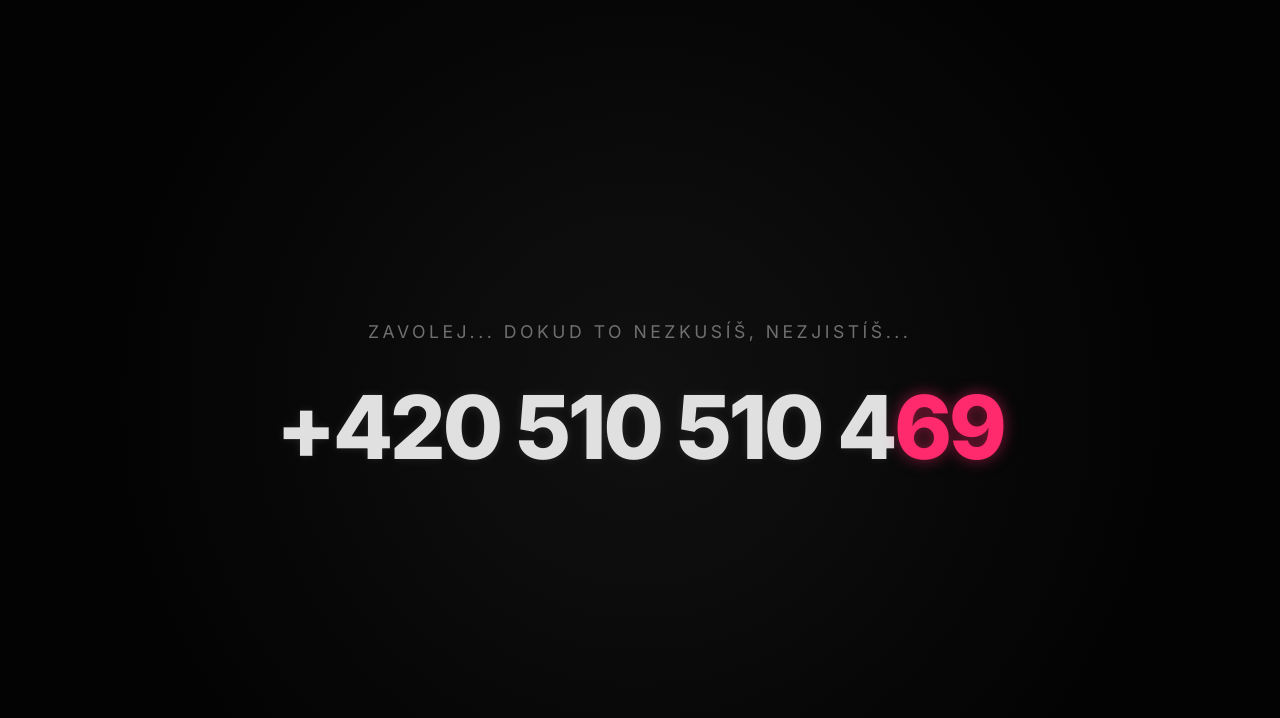
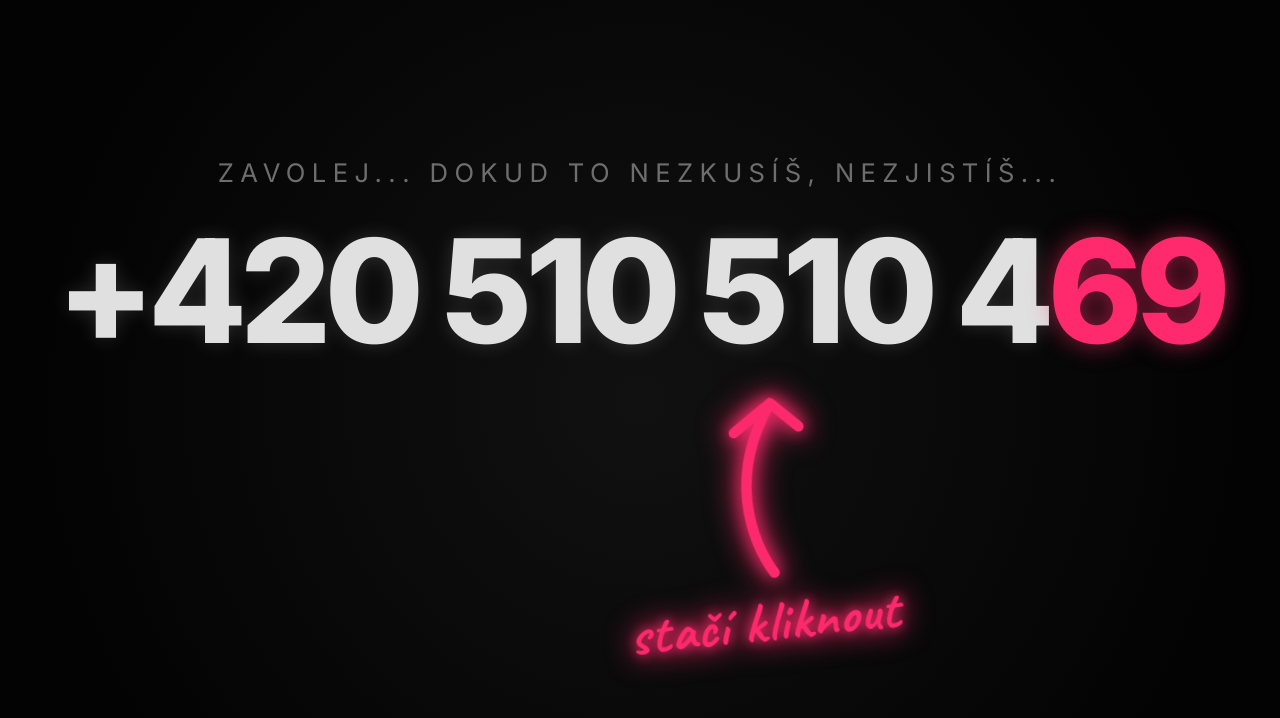
Before and after one commit to SkoroVim/510510469, a plain HTML site: page index.html in a window 1280 px wide. Drawn offline with Linux system fonts and the light colour scheme.

Commit message:
Update index.html
some changes

```diff
--- a/index.html
+++ b/index.html
@@ -9,29 +9,24 @@
 
     <link rel="preconnect" href="https://fonts.googleapis.com">
     <link rel="preconnect" href="https://fonts.gstatic.com" crossorigin>
-    <link href="https://fonts.googleapis.com/css2?family=Inter:wght@300;400;600;800&display=swap" rel="stylesheet">
+    <link href="https://fonts.googleapis.com/css2?family=Caveat:wght@400;700&family=Inter:wght@300;400;600;800&display=swap" rel="stylesheet">
 
     <style>
-        /* Nastavení barev a fontů */
         :root {
             --bg-color: #030303;
             --text-subtle: #888888;
             --text-main: #e0e0e0;
             --accent-neon: #ff2a6d;
             --accent-cyan: #05d9e8;
+            --smooth-ease: cubic-bezier(0.33, 1, 0.68, 1);
         }
 
-        * {
-            margin: 0;
-            padding: 0;
-            box-sizing: border-box;
-        }
+        * { margin: 0; padding: 0; box-sizing: border-box; }
 
         body {
             background-color: var(--bg-color);
-            background-image: radial-gradient(circle at center, #111111 0%, #030303 70%);
+            background-image: radial-gradient(circle at center, #111111 0%, #030303 80%);
             color: var(--text-main);
-            /* Teď už to bude fungovat všude */
             font-family: 'Inter', Helvetica, Arial, sans-serif;
             height: 100vh;
             display: flex;
@@ -43,78 +38,146 @@
 
         .container {
             position: relative;
-            padding: 2rem;
-            animation: slowFadeIn 2.5s ease-out forwards;
+            padding: 1rem;
+            width: 100%;
+            animation: slowFadeIn 2.5s var(--smooth-ease) forwards;
+            display: flex;
+            flex-direction: column;
+            align-items: center;
+            justify-content: center;
         }
 
+        /* ZVĚTŠENÝ PODNADPIS */
         .subtitle {
-            font-size: clamp(0.9rem, 3vw, 1.1rem);
-            letter-spacing: 0.2em;
+            font-size: clamp(1rem, 4vw, 1.6rem); /* Větší rozsah */
+            letter-spacing: 0.25em;
             text-transform: uppercase;
             color: var(--text-subtle);
-            margin-bottom: 2rem;
+            margin-bottom: 1.5rem;
             font-weight: 400;
             opacity: 0.8;
+            white-space: nowrap; /* Aby se nelámal */
         }
 
+        /* MASIVNÍ ČÍSLO */
         .phone-link {
             display: inline-block;
             text-decoration: none;
             color: var(--text-main);
-            font-size: clamp(2.5rem, 8vw, 5.5rem);
-            font-weight: 800; /* Extra tučné pro Inter */
-            letter-spacing: -0.04em; /* Inter potřebuje trochu víc scucnout u velkých nápisů */
+            /* Obrovský skok ve velikosti */
+            font-size: clamp(3rem, 13vw, 9rem);
+            font-weight: 900; /* Extra tučné */
+            letter-spacing: -0.05em;
+            line-height: 1.1;
             position: relative;
-            transition: all 0.3s cubic-bezier(0.25, 0.46, 0.45, 0.94);
+            transition: all 0.3s var(--smooth-ease);
             cursor: pointer;
-            text-shadow: 0 0 10px rgba(255, 255, 255, 0.1);
+            text-shadow: 0 0 20px rgba(255, 255, 255, 0.15);
+            z-index: 5;
+            white-space: nowrap; /* Zabrání zalomení na mobilu */
         }
 
         .highlight-end {
             color: var(--accent-neon);
-            text-shadow: 0 0 15px rgba(255, 42, 109, 0.5);
+            text-shadow: 0 0 25px rgba(255, 42, 109, 0.6);
             display: inline-block;
             transition: all 0.3s ease;
         }
 
         .phone-link:hover {
-            transform: scale(1.03);
+            transform: scale(1.02);
             color: #ffffff;
-            text-shadow: -3px 0 var(--accent-cyan), 3px 0 var(--accent-neon);
+            text-shadow: -4px 0 var(--accent-cyan), 4px 0 var(--accent-neon);
+        }
+        .phone-link:hover .highlight-end {
+             text-shadow: 0 0 50px var(--accent-neon), -5px 0 var(--accent-cyan), 5px 0 var(--accent-neon);
         }
 
-        .phone-link:hover .highlight-end {
-             text-shadow: 0 0 30px var(--accent-neon), -3px 0 var(--accent-cyan), 3px 0 var(--accent-neon);
+        /* --- SEKCE S ŠIPKOU --- */
+        .cta-container {
+            margin-top: 0.5rem;
+            /* Dynamický margin, aby to sedělo u velkého textu */
+            margin-left: 20vw;
+            color: var(--accent-neon);
+            display: flex;
+            flex-direction: column;
+            align-items: center;
+            opacity: 0;
+            animation: fadeInBlock 1.2s var(--smooth-ease) 1.5s forwards, neonPulse 3s infinite alternate ease-in-out 2.5s;
+            transform: rotate(-6deg);
         }
 
+        /* ZVĚTŠENÝ TEXT "STAČÍ KLIKNOUT" */
+        .cta-text {
+            font-family: 'Caveat', cursive;
+            font-size: clamp(2rem, 5vw, 3.5rem); /* Mnohem větší */
+            font-weight: 700;
+            letter-spacing: 0.02em;
+            text-shadow: 0 0 12px var(--accent-neon);
+            margin-bottom: -15px;
+            margin-left: -30px;
+        }
+
+        /* ZVĚTŠENÁ ŠIPKA */
+        .drawn-arrow-svg {
+            width: clamp(80px, 15vw, 130px); /* Větší šipka */
+            height: auto;
+            overflow: visible;
+            filter: drop-shadow(0 0 8px var(--accent-neon));
+        }
+
+        .arrow-path {
+            fill: none;
+            stroke: var(--accent-neon);
+            stroke-width: 4; /* Tlustší čára */
+            stroke-linecap: round;
+            stroke-linejoin: round;
+            stroke-dasharray: 250;
+            stroke-dashoffset: 250;
+            animation: drawArrow 1.2s var(--smooth-ease) 1.5s forwards;
+        }
+
+        /* --- ANIMACE --- */
+        @keyframes slowFadeIn {
+            0% { opacity: 0; transform: scale(0.9); filter: blur(15px); }
+            100% { opacity: 1; transform: scale(1); filter: blur(0); }
+        }
+
+        @keyframes fadeInBlock {
+            from { opacity: 0; transform: translateY(20px) rotate(-6deg); }
+            to { opacity: 1; transform: translateY(0) rotate(-6deg); }
+        }
+
+        @keyframes drawArrow {
+            to { stroke-dashoffset: 0; }
+        }
+
+        @keyframes neonPulse {
+            from { filter: drop-shadow(0 0 4px var(--accent-neon)); opacity: 0.8; }
+            to { filter: drop-shadow(0 0 15px var(--accent-neon)); opacity: 1; }
+        }
+
+        /* Toast */
         .toast {
             position: fixed;
             bottom: 3rem;
             left: 50%;
             transform: translateX(-50%) translateY(30px);
-            background: rgba(20, 20, 20, 0.9);
+            background: rgba(20, 20, 20, 0.95);
             color: var(--accent-cyan);
-            padding: 0.8rem 1.5rem;
-            border-radius: 4px;
-            font-size: 0.9rem;
-            font-weight: 600;
+            padding: 1rem 2rem;
+            border-radius: 6px;
+            font-size: 1.1rem; /* Větší font i v notifikaci */
+            font-weight: 700;
             letter-spacing: 0.05em;
             opacity: 0;
             pointer-events: none;
             transition: all 0.4s cubic-bezier(0.175, 0.885, 0.32, 1.275);
-            border: 1px solid rgba(5, 217, 232, 0.2);
-            box-shadow: 0 5px 15px rgba(0,0,0,0.5);
+            border: 1px solid rgba(5, 217, 232, 0.3);
+            box-shadow: 0 10px 30px rgba(0,0,0,0.7);
+            z-index: 10;
         }
-
-        .toast.show {
-            opacity: 1;
-            transform: translateX(-50%) translateY(0);
-        }
-
-        @keyframes slowFadeIn {
-            0% { opacity: 0; transform: scale(0.95); filter: blur(10px); }
-            100% { opacity: 1; transform: scale(1); filter: blur(0); }
-        }
+        .toast.show { opacity: 1; transform: translateX(-50%) translateY(0); }
     </style>
 </head>
 <body>
@@ -125,6 +188,13 @@
         <a href="tel:+420510510469" class="phone-link" id="phone" onclick="handleInteraction(event)">
             +420 510 510 4<span class="highlight-end">69</span>
         </a>
+
+        <div class="cta-container">
+            <svg class="drawn-arrow-svg" viewBox="0 0 50 80" xmlns="http://www.w3.org/2000/svg">
+                <path class="arrow-path" d="M 25 75 C 25 75, 5 45, 30 10 M 40 20 L 30 10 L 15 20"/>
+            </svg>
+            <span class="cta-text">stačí kliknout</span>
+        </div>
     </div>
 
     <div class="toast" id="toast">Zkopírováno. Good luck.</div>
```
